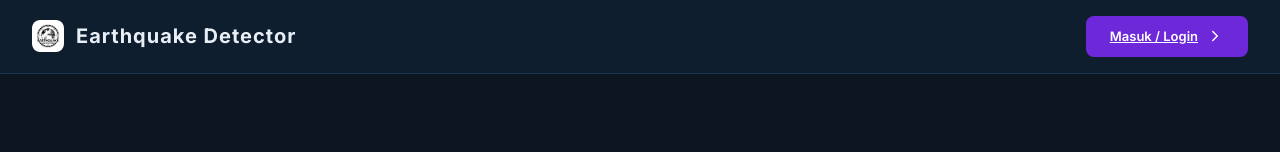
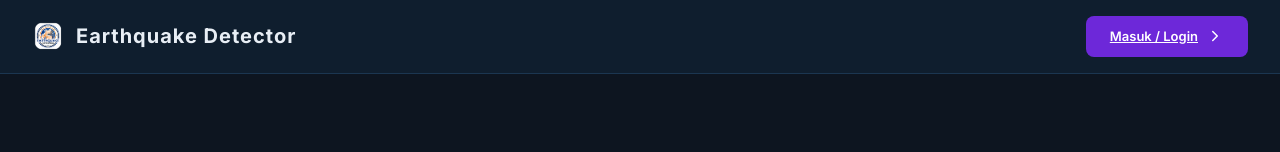
Before and after one commit to raihanhisan53-JR/earthquake-detector, a Next.js app: page / in a window 1280 px wide. Shown: the top 152 px of the page. Built offline with nearby package versions, Linux system fonts and the light colour scheme; no server answers.

Commit message:
fix(logo): rounded logo with transparent bg (logo-v2.png); bust cache across all references

```diff
--- a/public/sw.js
+++ b/public/sw.js
@@ -11,7 +11,7 @@ const API_CACHE = 'eq-api-v1';
 const PRECACHE_URLS = [
   '/',
   '/manifest.json',
-  '/logo.png',
+  '/logo-v2.png',
   '/tornado-siren.mp3',
   '/alert.m4a',
   '/siren-alert.mp3',
@@ -139,8 +139,8 @@ self.addEventListener('push', (event) => {
     event.waitUntil(
       self.registration.showNotification(data.title || 'Earthquake Alert', {
         body: data.body || '',
-        icon: '/logo.png',
-        badge: '/logo.png',
+        icon: '/logo-v2.png',
+        badge: '/logo-v2.png',
         tag: 'earthquake-alert',
         requireInteraction: data.requireInteraction || false,
         data: { url: data.url || '/' },
--- a/src/app/layout.tsx
+++ b/src/app/layout.tsx
@@ -76,9 +76,9 @@ export const metadata: Metadata = {
     title: 'TECTRA PRO',
   },
   icons: {
-    icon:     [{ url: '/logo.png', sizes: '32x32' }],
-    apple:    [{ url: '/logo.png', sizes: '180x180' }],
-    shortcut: '/logo.png',
+    icon:     [{ url: '/logo-v2.png', sizes: '32x32' }],
+    apple:    [{ url: '/logo-v2.png', sizes: '180x180' }],
+    shortcut: '/logo-v2.png',
   },
   // ── Verification (isi setelah verifikasi di Google Search Console) ──
   // verification: {
@@ -109,7 +109,7 @@ export default function RootLayout({ children }: { children: React.ReactNode })
         <meta name="apple-mobile-web-app-capable" content="yes" />
         <meta name="apple-mobile-web-app-status-bar-style" content="black-translucent" />
         <meta name="apple-mobile-web-app-title" content="TECTRA PRO" />
-        <link rel="apple-touch-icon" href="/logo.png" />
+        <link rel="apple-touch-icon" href="/logo-v2.png" />
         {/* Structured Data — JSON-LD untuk Google */}
         <script
           type="application/ld+json"
--- a/src/app/login/page.tsx
+++ b/src/app/login/page.tsx
@@ -87,7 +87,7 @@ export default function LoginPage() {
       }}>
         <div style={{ textAlign: 'center', marginBottom: '8px' }}>
           <img
-            src="/logo.png"
+            src="/logo-v2.png"
             alt="Earthquake Detector"
             style={{
               width: '64px',
--- a/src/components/Dashboard.tsx
+++ b/src/components/Dashboard.tsx
@@ -606,7 +606,7 @@ function DashboardInner({ user }: DashboardProps) {
           <footer className="app-footer">
             <div className="app-footer-inner">
               <div className="app-footer-brand">
-                <Image src="/logo.png" alt="logo" width={28} height={28} className="app-footer-logo" />
+                <Image src="/logo-v2.png" alt="logo" width={28} height={28} className="app-footer-logo" />
                 <span>{t('footer')}</span>
               </div>
               <div className="app-footer-links">
--- a/src/components/LandingPage.tsx
+++ b/src/components/LandingPage.tsx
@@ -53,7 +53,7 @@ export default function LandingPage() {
         zIndex: 50
       }}>
         <div style={{ display: 'flex', alignItems: 'center', gap: '12px' }}>
-          <img src="/logo.png" alt="Earthquake Detector Logo" style={{ width: '32px', height: '32px', borderRadius: '8px' }} />
+          <img src="/logo-v2.png" alt="Earthquake Detector Logo" style={{ width: '32px', height: '32px', borderRadius: '8px' }} />
           <span style={{ fontSize: '20px', fontWeight: '700', letterSpacing: '1px' }}>Earthquake Detector</span>
         </div>
         <div>
@@ -255,7 +255,7 @@ export default function LandingPage() {
         marginTop: '20px'
       }}>
         <div style={{ display: 'flex', alignItems: 'center', justifyContent: 'center', gap: '8px', marginBottom: '16px' }}>
-          <img src="/logo.png" alt="Earthquake Detector" style={{ width: '24px', height: '24px', borderRadius: '6px' }} />
+          <img src="/logo-v2.png" alt="Earthquake Detector" style={{ width: '24px', height: '24px', borderRadius: '6px' }} />
           <span style={{ fontWeight: '700' }}>Earthquake Detector</span>
         </div>
         <p style={{ color: 'var(--text-secondary)', fontSize: '14px' }}>
--- a/src/components/NotificationPanel.jsx
+++ b/src/components/NotificationPanel.jsx
@@ -27,11 +27,11 @@ async function requestDesktopPermission() {
   return result;
 }
 
-function sendDesktopNotification(title, body, icon = '/logo.png') {
+function sendDesktopNotification(title, body, icon = '/logo-v2.png') {
   if (typeof window === 'undefined' || !('Notification' in window)) return;
   if (Notification.permission !== 'granted') return;
   try {
-    new Notification(title, { body, icon, badge: '/logo.png', tag: 'earthquake-alert' });
+    new Notification(title, { body, icon, badge: '/logo-v2.png', tag: 'earthquake-alert' });
   } catch (e) {
     console.warn('[Desktop Notif]', e);
   }
--- a/src/components/Sidebar.jsx
+++ b/src/components/Sidebar.jsx
@@ -102,7 +102,7 @@ export default function Sidebar({
         <div className="sidebar-header">
           <div className="sidebar-header__brand">
             <div className="sidebar-brand-mark">
-              <Image src="/logo.png" alt="Logo" width={28} height={28} style={{ objectFit: 'contain' }} />
+              <Image src="/logo-v2.png" alt="Logo" width={28} height={28} style={{ objectFit: 'contain' }} />
             </div>
             <span className="sidebar-brand">Earthquake Detector</span>
           </div>
```
Also changed, not shown: public/logo-v2.png (added), public/logo.png, public/manifest.json.
